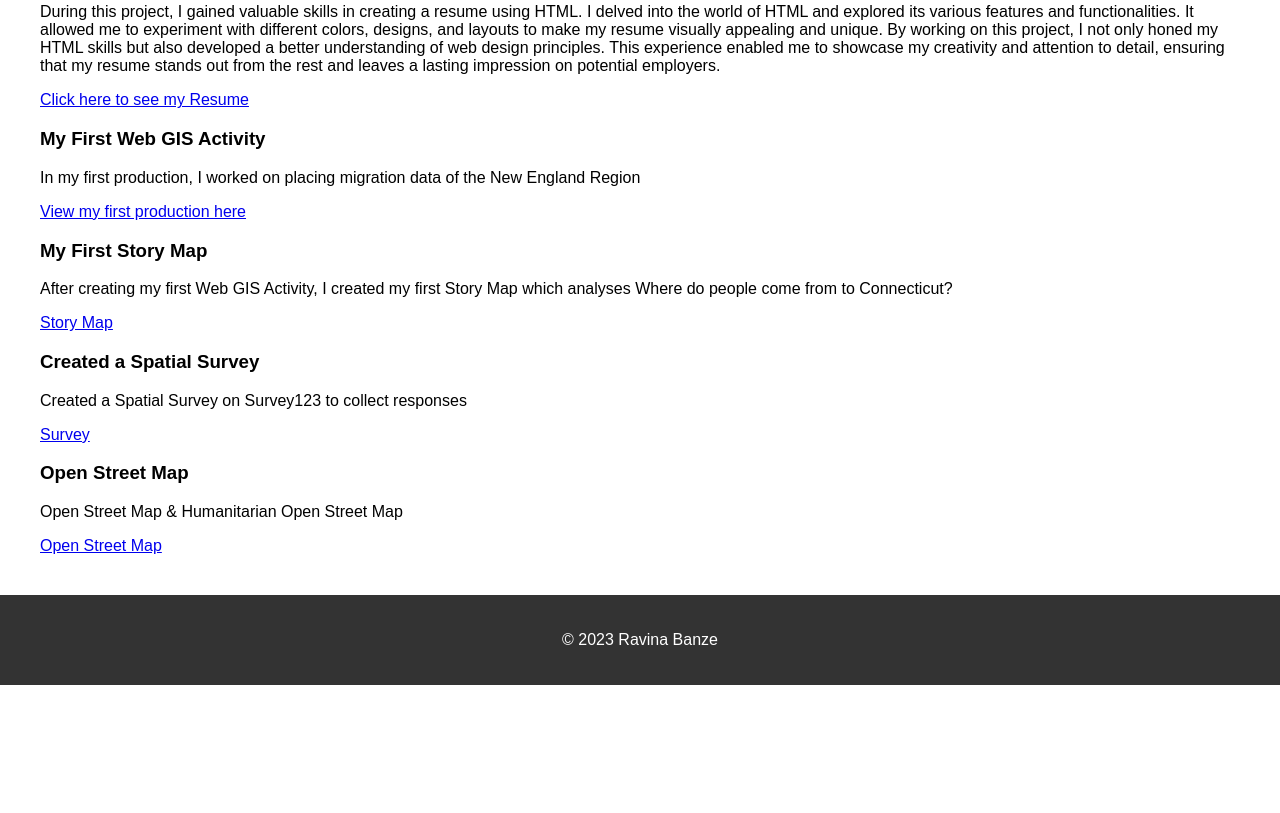
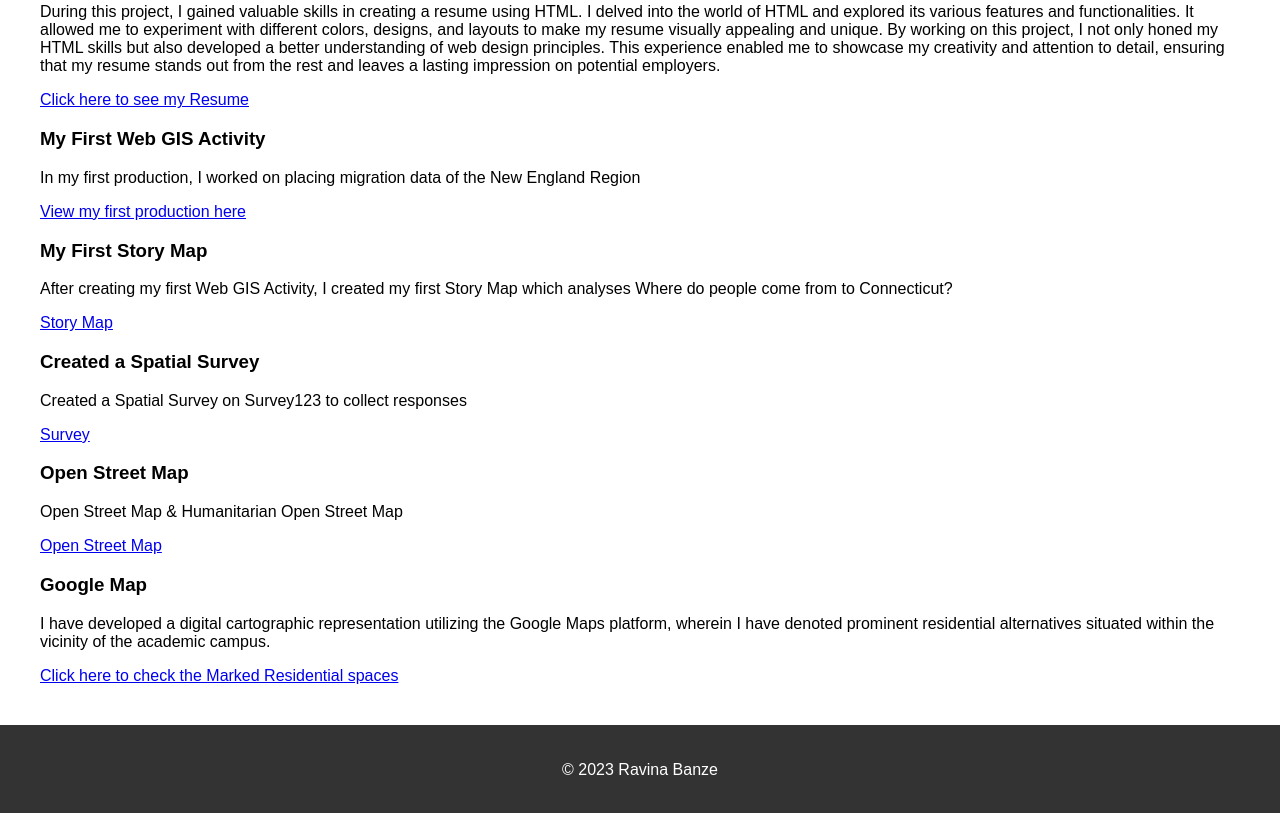
Before and after one commit to ravinabanz/WebGIS-Portfolio, a plain HTML site: page projects.html in a window 1280 px wide. Shown: the part 311-1124 px from the top of the page. Before the commit the page ends 996 px from the top, so only its background shows below. Drawn offline with Linux system fonts and the light colour scheme.

Commit message:
Update projects.html

```diff
--- a/projects.html
+++ b/projects.html
@@ -43,6 +43,11 @@
             <p>Open Street Map & Humanitarian Open Street Map</p>
             <a href="https://www.openstreetmap.org/user/Ravina%20Banze/history#map=17/42.40578/-72.53351">Open Street Map</a>
         </div>
+        <div class="project">
+            <h3>Google Map</h3>
+            <p>I have developed a digital cartographic representation utilizing the Google Maps platform, wherein I have denoted prominent residential alternatives situated within the vicinity of the academic campus. </p>
+            <a href="https://codesandbox.io/s/portfolio-six-4ojcd3?file=/src/index.js">Click here to check the Marked Residential spaces</a>
+        </div>
          </section>
     <footer>
         <p>&copy; 2023 Ravina Banze</p>
```
